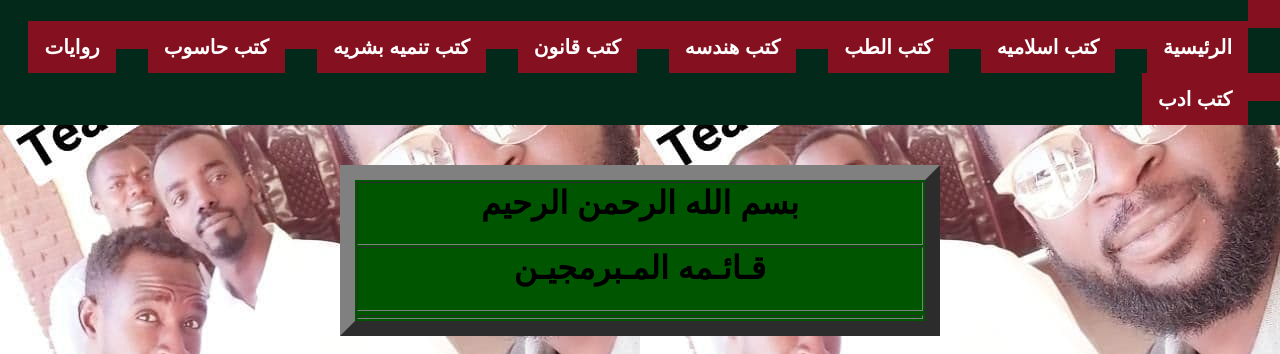
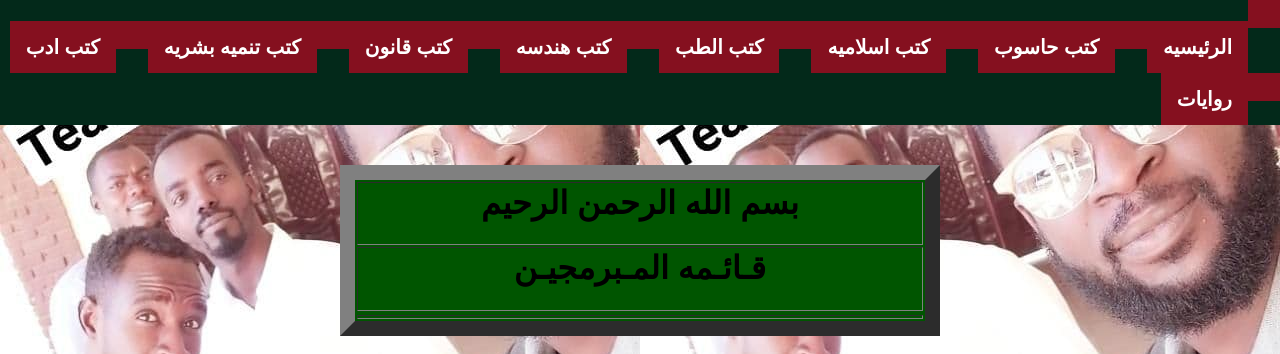
Before and after one commit to atiflovely999/wor, a PHP site: page /1.php in a window 1280 px wide. Shown: the top 354 px of the page. Run offline with PHP 8.4, Linux system fonts and the light colour scheme.

Commit message:
Update 1.php

```diff
--- a/1.php
+++ b/1.php
@@ -117,15 +117,16 @@
 
 
             <right>  <div class="topnav">
-              <a class="active" href="index.html"><h1>الرئيسية</a></h1>
-              <a class="active" href="islamic.html"><h1>كتب اسلاميه</a></h1>
-              <a class="active" href="Medicine.html"><h1>كتب الطب</a></h1>
-              <a class="active" href="engineering.html"><h1>كتب هندسه</a></h1>
-              <a class="active" href="low.html"><h1>كتب قانون</a></h1>
-              <a class="active" href="mankind.html"><h1>كتب تنميه بشريه</a></h1>
-              <a class="active" href="computer.html"><h1>كتب حاسوب</a></h1>
-              <a class="active" href="novels.html"><h1>روايات</a></h1>
-              <a class="active" href="art.html"><h1>كتب ادب</a></h1>
+                  <a class="active" href="index.php"><h1>الرئيسيه</a></h1>
+               <a class="active" href="computer.php"><h1>كتب حاسوب</a></h1>
+    <a class="active" href="islamic.php"><h1>كتب اسلاميه</a></h1>
+    <a class="active" href="Medicine.php"><h1>كتب الطب</a></h1>
+    <a class="active" href="engineering.php"><h1>كتب هندسه</a></h1>
+    <a class="active" href="low.php"><h1>كتب قانون</a></h1>
+    <a class="active" href="mankind.php"><h1>كتب تنميه بشريه</a></h1>
+    <a class="active" href="art.php"><h1>كتب ادب</a></h1>
+    <a class="active" href="novels.php"><h1>روايات</a></h1>
+
               </div> </right>
 
 <tr>
```
